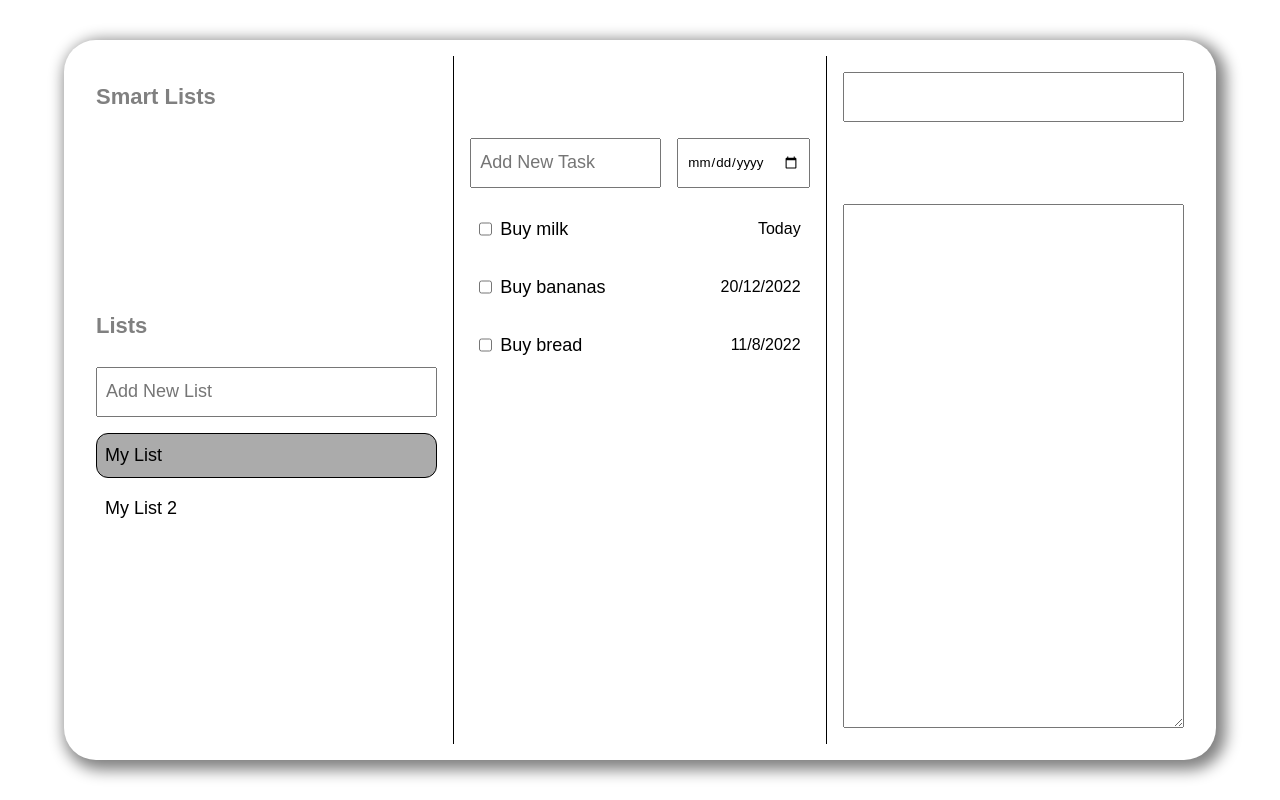
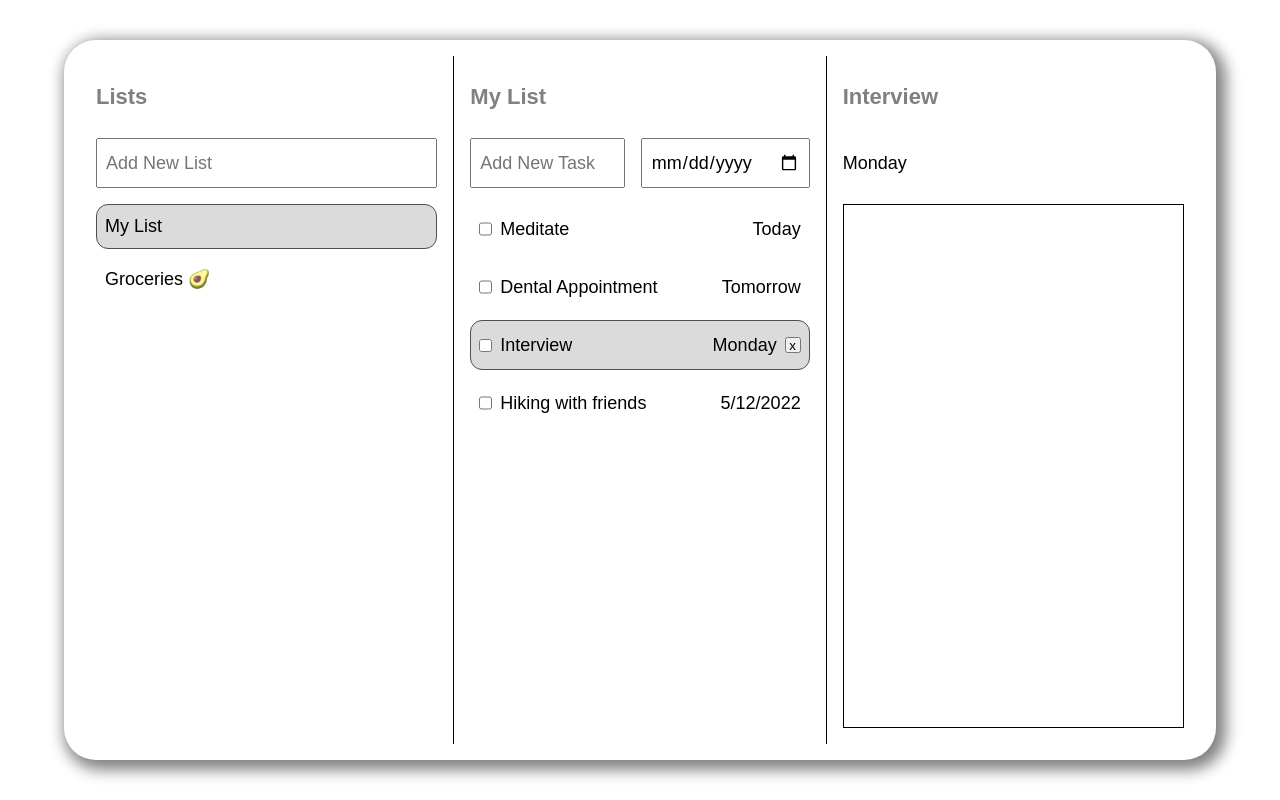
Before and after one commit to rodionlee/to-do-app, a website built with webpack: page src/index.html in a window 1280 px wide. Built offline with nearby package versions, Linux system fonts and the light colour scheme.

Commit message:
Add some styling

```diff
--- a/src/index.html
+++ b/src/index.html
@@ -11,9 +11,6 @@
     <div class="mainContainer">
 
         <div class="listsContainer">
-
-            <h3>Smart Lists</h3>
-            <div class="smartListsContainer"></div>
 
             <h3>Lists</h3>
             <input type="text" id = "addNewListField" class="inputField" placeholder="Add New List">
--- a/src/index.js
+++ b/src/index.js
@@ -10,7 +10,7 @@ const screenController = {
     updateScreen: function(lists, selectedListID, selectedTaskID, highLightTask) {
         this.displayLists(lists)
         this.displayTasks(lists[selectedListID].tasks)
-
+        this.displayListName(lists[selectedListID].name)
 
         this.highlightSelectedList(selectedListID)
 
@@ -81,6 +81,7 @@ const screenController = {
         else dueDateLabel.innerText = "Select Date"
 
         const taskDescription = document.querySelector(".taskDetailsContainer .taskDescription")
+        taskDescription.classList.add("taskDescriptionActive")
         if (task.description) {
             taskDescription.value = task.description
         }
@@ -95,6 +96,7 @@ const screenController = {
 
         const taskDescription = document.querySelector(".taskDetailsContainer .taskDescription")
         taskDescription.value = ""
+        taskDescription.classList.remove("taskDescriptionActive")
     },
     createTaskElement: function(task) {
         const newTask = document.createElement("div")
@@ -392,11 +394,23 @@ const coordinator = {
     initialize: function() {
         this.addNewList("My List")
 
-        this.addNewTask("Buy milk", 0, new Date())
-        this.addNewTask("Buy bananas", 0, new Date("12/20/2022"))
-        this.addNewTask("Buy bread", 0, new Date("08/11/2022"))
+        const today = new Date()
+        const tomorrow = new Date().setDate(today.getDate() + 1)
+        const in3Days = new Date().setDate(today.getDate() + 3)
+        const in10Days = new Date().setDate(today.getDate() + 10)
 
-        this.addNewList("My List 2")
+        this.addNewTask("Meditate", 0, today)
+        this.addNewTask("Dental Appointment", 0, tomorrow)
+        taskController.getTask(1, 0).description =
+            "Eat 2-3 hours before the appointment to reduce salivation. Don't forget to brush your teeth"
+        this.addNewTask("Interview", 0, in3Days)
+        this.addNewTask("Hiking with friends", 0, in10Days)
+
+        this.addNewList("Groceries 🥑")
+
+        this.addNewTask("Bread 🥖", 1, today)
+        this.addNewTask("Milk 🥛", 1, today)
+        this.addNewTask("Apples 🍏", 1, today)
 
         screenController.addEventListenerToAddNewTaskField()
         screenController.addEventListenerToAddNewListField()
@@ -496,19 +510,6 @@ const coordinator = {
 
         this.selectTask(this.selectedTaskID)
     },
-    updateTaskName: function(taskID, newName) {
-        // console.log(taskID)
-        // console.log(newName)
-        taskController.updateTaskName(taskID, this.selectedListID, newName)
-
-        this.updateScreen(true)
-
-        // const tasks = taskController.getTasks(this.selectedListID)
-        // screenController.displayNames(tasks)
-
-        // this.selectTask(this.selectedTaskID)
-    },
-
     updateTask(newTask) {
         taskController.updateTask(newTask, this.selectedListID, this.convertDOMTaskIDtoTaskIndex(this.selectedTaskID))
         this.updateScreen(true)
@@ -558,14 +559,14 @@ const taskController = {
     getTasks: function(listID) {
         return this.lists[listID].tasks
     },
-    getListID: function(listName) {
-        for (const list of this.lists) {
-            if (list.name === listName) return list.id
-        }
-    },
-    getListName: function(listID) {
-        return this.lists[listID].name
-    },
+    // getListID: function(listName) {
+    //     for (const list of this.lists) {
+    //         if (list.name === listName) return list.id
+    //     }
+    // },
+    // getListName: function(listID) {
+    //     return this.lists[listID].name
+    // },
     getTask: function(taskID, selectedListID) {
         const taskIndex = Number(taskID)
         return this.lists[selectedListID].tasks[taskIndex]
@@ -604,28 +605,15 @@ const taskController = {
         const task = this.getTask(taskID, selectedListID)
         task.dueDate = new Date(newDate)
     },
-    updateTaskName: function(taskID, listID, newName) {
-        const task = this.getTask(taskID, listID)
-        task.name = newName
-    },
     updateTask: function (newTask, listID, taskID) {
         const task = this.getTask(taskID, listID)
         if (newTask.name) task.name = newTask.name
         if (newTask.dueDate) task.dueDate = newTask.dueDate
         if (newTask.description) task.description = newTask.description
     },
-    // debug() {
-    //     console.log("Lists:")
-    //     console.log(this.lists)
-    //     console.log("Tasks of List 0:")
-    //     console.log(this.lists[0].tasks)
-    // }
 }
 
 
 // Invocations
 
 coordinator.initialize()
-
-// setTimeout(taskController.debug, 1000)
-// setTimeout(taskController.debug, 5000)
--- a/src/style.css
+++ b/src/style.css
@@ -10,6 +10,17 @@
 
 :root {
     --rowHeight: 50px;
+
+    --hover-transition: 0.3s;
+    --hover-background-color: rgba(196, 196, 196, 0.207);
+    --hover-border: 1px solid rgb(138, 138, 138);
+
+    --hover: background-color: rgba(196, 196, 196, 0.207);
+
+    --selected-background-color: rgba(84, 84, 84, 0.207);
+    --selected-border: 1px solid rgb(79, 79, 79);
+
+
 }
 
 /* Typography */
@@ -36,7 +47,7 @@ h3 {
     align-items: center;
 }
 
-p, li, ul, ::placeholder, a, span {
+p, li, ul, ::placeholder, a, span, textarea, input, label {
     font-size: 18px;
     line-height: 1.5;
 }
@@ -78,11 +89,9 @@ body {
 .listsContainer {
     display: grid;
     grid-template-columns: 1fr;
-    grid-template-rows: var(--rowHeight) 1fr var(--rowHeight) var(--rowHeight) 2fr;
+    grid-template-rows: var(--rowHeight) var(--rowHeight) 1fr;
     gap: 16px;
 }
-
-
 
 .regularListsContainer {
     display: flex;
@@ -97,6 +106,7 @@ body {
     padding: 8px;
     border-radius: 12px;
     border: 1px solid white;
+    transition: var(--hover-transition);
 }
 
 .listName {
@@ -119,13 +129,14 @@ body {
 }
 
 .list:hover {
-    background-color: rgba(196, 196, 196, 0.207);
-    border: 1px solid rgb(138, 138, 138);
+    background-color: var(--hover-background-color);
+    border: var(--hover-border);
+    transition: var(--hover-transition);
 }
 
 .listSelected {
-    background-color: rgba(134, 134, 134, 0.69);
-    border: 1px solid black;
+    background-color: var(--selected-background-color);
+    border: var(--selected-border);
 }
 
 
@@ -205,8 +216,9 @@ body {
 }
 
 .task:hover, .taskCompleted:hover {
-    background-color: rgba(196, 196, 196, 0.207);
-    border: 1px solid rgb(138, 138, 138);
+    background-color: var(--hover-background-color);
+    border: var(--hover-border);
+    transition: var(--hover-transition);
 }
 
 .taskDeleteButton {
@@ -232,8 +244,8 @@ body {
 }
 
 .tasksUncompletedContainer .taskSelected {
-    background-color: rgba(134, 134, 134, 0.69);
-    border: 1px solid black;
+    background-color: var(--selected-background-color);
+    border: var(--selected-border)
 }
 
 
@@ -257,6 +269,24 @@ body {
     line-height: 1;
     font-weight: 700;
     color: grey;
+
     display: flex;
     align-items: center;
+
+    width: 100%;
+
+    border: none;
 }
+
+.taskDetailsContainer .taskDescription,
+.taskDetailsContainer .taskDescriptionActive
+{
+    border: none;
+    resize: none;
+    transition: border 0.3s;
+    padding: 8px;
+}
+
+.taskDetailsContainer .taskDescriptionActive {
+    border: 1px solid black;
+}
```
